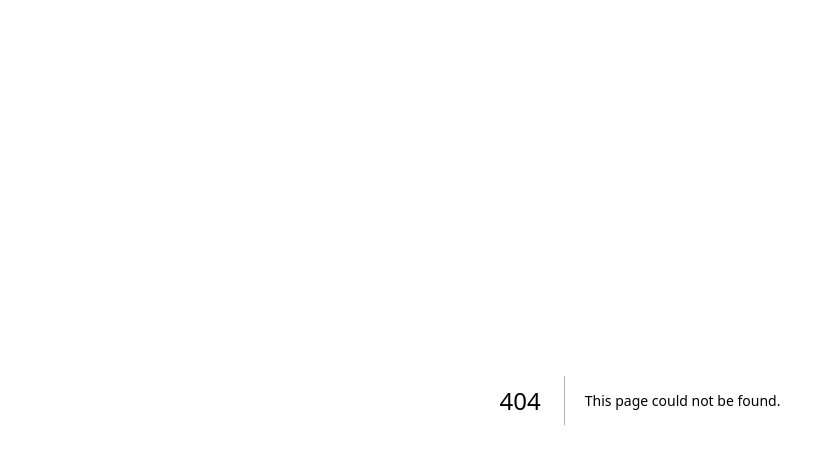
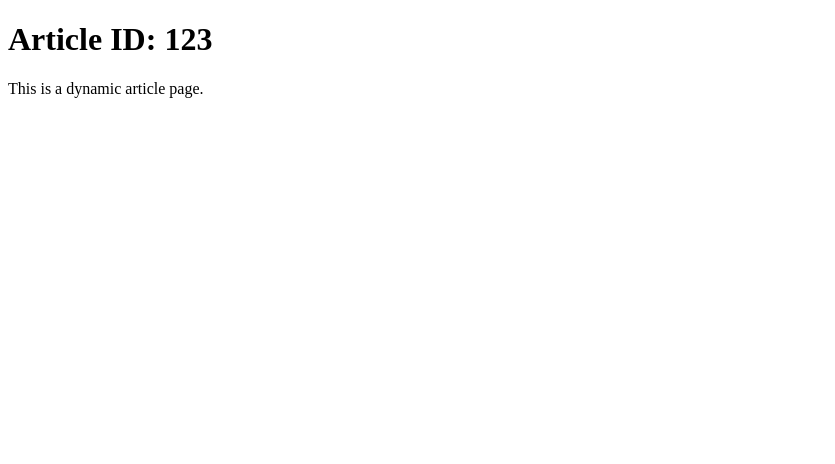
Before and after one commit to mmsoftware100/blog-using-next, a Next.js app: page /articles/123 in a window 1280 px wide. Before the commit this address had no page. Shown: the top 464 px of the page, without its empty margins (0-835 px from the left). Built offline with nearby package versions, Linux system fonts and the light colour scheme.

Commit message:
dynamic routing is added

```diff
--- /dev/null
+++ b/pages/articles/[id].tsx
@@ -0,0 +1,13 @@
+import { useRouter } from 'next/router';
+
+export default function Article() {
+  const router = useRouter();
+  const { id } = router.query;
+
+  return (
+    <div>
+      <h1>Article ID: {id}</h1>
+      <p>This is a dynamic article page.</p>
+    </div>
+  );
+}
--- a/src/app/page.tsx
+++ b/src/app/page.tsx
@@ -8,6 +8,9 @@ export default function Home() {
     <div>
       <h1>Hello World</h1>
       <Link href="/about">Go to About</Link>
+
+      <br />
+      <Link href="/articles/123">Read Article 123</Link>
     </div>
   );
 }
```
